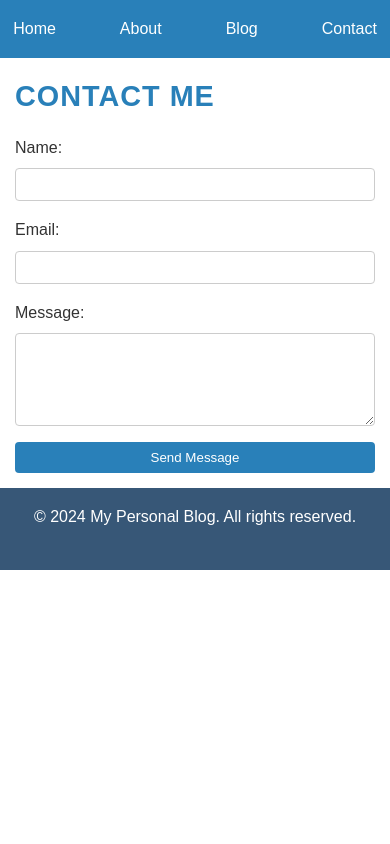
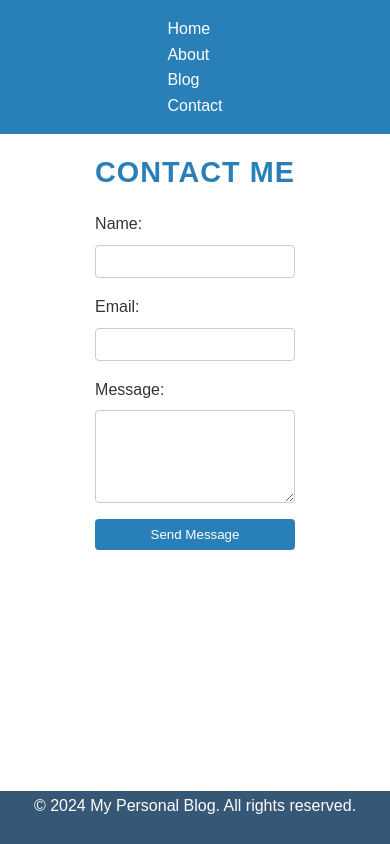
Before and after one commit to arwadoha/Personal-Blog-Website, a plain HTML site: page contact/index.html in a window 390 px wide. Drawn offline with Linux system fonts and the light colour scheme.

Commit message:
Edit grid rule & Media query

```diff
--- a/contact/index.html
+++ b/contact/index.html
@@ -7,6 +7,7 @@
     <link rel="stylesheet" href="../static/css/main.css">
 </head>
 <body>
+  <div class="wrapper">
     <header>
         <nav>
             <ul>
@@ -37,5 +38,6 @@
     <footer>
         <p>&copy; 2024 My Personal Blog. All rights reserved.</p>
     </footer>
+  </div>
 </body>
 </html>
--- a/static/css/layout.css
+++ b/static/css/layout.css
@@ -1,12 +1,14 @@
 header {
   background-color: #2980b9;
   padding: 1rem;
+  width: 100%;
 }
 
 nav {
   display: flex;
   justify-content: center;
-
+  padding: 0;
+  width: 100%;
 }
 
 nav ul {
@@ -28,6 +30,7 @@ main {
   max-width: 1200px;
   margin: 0 auto;
   padding: 2rem;
+  flex: 1;
 }
 
 .post-cards {
--- a/static/css/main.css
+++ b/static/css/main.css
@@ -5,8 +5,6 @@
 @import 'blog.css';
 @import 'about.css';
 @import 'contact.css';
-
-
 
 * {
   margin: 0;
@@ -20,13 +18,21 @@ body {
   line-height: 1.6;
   color: #333333;
   background-color: #fff;
+  height: 100%;
+  margin: 0;
+}
+
+.wrapper {
+  display: flex;
+  flex-direction: column;
+  min-height: 100vh;
 }
 
 /* Footer Styles */
-
 footer {
+  display: grid;
   text-align: center;
-  padding: 1rem;
+  padding: 0.1rem;
   background-color: #375777;
 
   p{
@@ -34,17 +40,36 @@ footer {
   }
 }
 
+@media (max-width: 767px) {
+  /* Small screen */
+  .post-cards {
+    grid-template-columns: 1fr;
+  }
 
-/* Responsive Styles */
+  .card {
+    padding: 10px;
+  }
 
-@media (min-width: 768px) {
+  .intro-section {
+    padding: 1rem;
+    margin-bottom: 1rem;
+  }
+  nav ul {
+    flex-direction: column;
+    align-items: flex-start;
+  }
+
+  nav ul li {
+    width: 100%;
+  }
+}
+
+@media (min-width: 768px) and (max-width: 1023px) {
+  /* Tablet */
   body {
     font-size: 18px;
   }
-}
-
-@media (min-width: 1024px) {
-  body {
-    font-size: 20px;
+  .post-cards {
+    grid-template-columns: repeat(2, 1fr);
   }
 }
```
